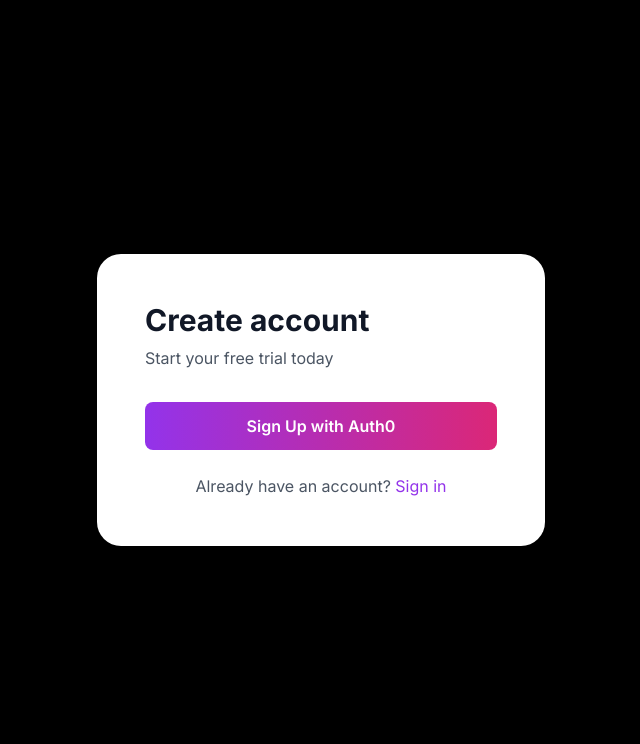
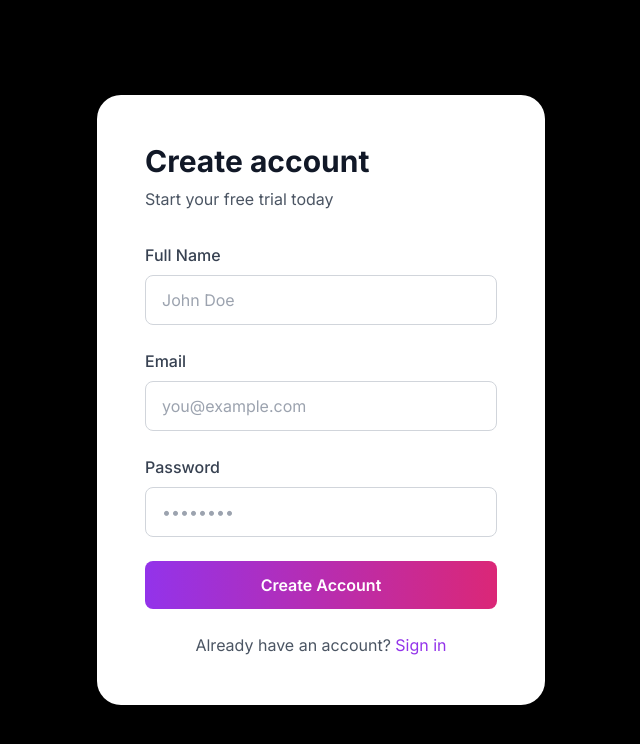
Before and after one commit to RonaldoGaitan/core-insight-analytics, a Next.js app in the folder frontend/: page /signup in a window 1280 px wide. Shown: the top 744 px of the page, without its empty margins (319-959 px from the left). Built offline with nearby package versions, Linux system fonts and the light colour scheme.

Commit message:
Remove Auth0 integration to avoid costs, revert to basic forms

```diff
--- a/frontend/package.json
+++ b/frontend/package.json
@@ -9,7 +9,6 @@
     "lint": "next lint"
   },
   "dependencies": {
-    "@auth0/nextjs-auth0": "^4.23.1",
     "@supabase/supabase-js": "^2.39.0",
     "axios": "^1.6.0",
     "next": "15.1.11",
--- a/frontend/src/app/login/page.tsx
+++ b/frontend/src/app/login/page.tsx
@@ -7,12 +7,30 @@
         <h2 className="text-3xl font-bold text-gray-900 mb-2">Welcome back</h2>
         <p className="text-gray-600 mb-8">Sign in to access your account</p>
 
-        <a
-          href="/api/auth/login"
-          className="block w-full py-3 bg-gradient-to-r from-purple-600 to-pink-600 text-white rounded-lg font-semibold hover:opacity-90 transition text-center"
-        >
-          Sign In with Auth0
-        </a>
+        <form className="space-y-6">
+          <div>
+            <label className="block font-medium text-gray-700 mb-2">Email</label>
+            <input
+              type="email"
+              placeholder="you@example.com"
+              className="w-full px-4 py-3 border border-gray-300 rounded-lg focus:outline-none focus:ring-2 focus:ring-purple-600"
+            />
+          </div>
+          <div>
+            <label className="block font-medium text-gray-700 mb-2">Password</label>
+            <input
+              type="password"
+              placeholder="••••••••"
+              className="w-full px-4 py-3 border border-gray-300 rounded-lg focus:outline-none focus:ring-2 focus:ring-purple-600"
+            />
+          </div>
+          <button
+            type="submit"
+            className="w-full py-3 bg-gradient-to-r from-purple-600 to-pink-600 text-white rounded-lg font-semibold hover:opacity-90 transition"
+          >
+            Sign In
+          </button>
+        </form>
 
         <div className="text-center mt-6 text-gray-600">
           Don't have an account? <a href="/signup" className="text-purple-600 hover:underline">Sign up</a>
--- a/frontend/src/app/signup/page.tsx
+++ b/frontend/src/app/signup/page.tsx
@@ -7,12 +7,38 @@
         <h2 className="text-3xl font-bold text-gray-900 mb-2">Create account</h2>
         <p className="text-gray-600 mb-8">Start your free trial today</p>
 
-        <a
-          href="/api/auth/login?screen_hint=signup"
-          className="block w-full py-3 bg-gradient-to-r from-purple-600 to-pink-600 text-white rounded-lg font-semibold hover:opacity-90 transition text-center"
-        >
-          Sign Up with Auth0
-        </a>
+        <form className="space-y-6">
+          <div>
+            <label className="block font-medium text-gray-700 mb-2">Full Name</label>
+            <input
+              type="text"
+              placeholder="John Doe"
+              className="w-full px-4 py-3 border border-gray-300 rounded-lg focus:outline-none focus:ring-2 focus:ring-purple-600"
+            />
+          </div>
+          <div>
+            <label className="block font-medium text-gray-700 mb-2">Email</label>
+            <input
+              type="email"
+              placeholder="you@example.com"
+              className="w-full px-4 py-3 border border-gray-300 rounded-lg focus:outline-none focus:ring-2 focus:ring-purple-600"
+            />
+          </div>
+          <div>
+            <label className="block font-medium text-gray-700 mb-2">Password</label>
+            <input
+              type="password"
+              placeholder="••••••••"
+              className="w-full px-4 py-3 border border-gray-300 rounded-lg focus:outline-none focus:ring-2 focus:ring-purple-600"
+            />
+          </div>
+          <button
+            type="submit"
+            className="w-full py-3 bg-gradient-to-r from-purple-600 to-pink-600 text-white rounded-lg font-semibold hover:opacity-90 transition"
+          >
+            Create Account
+          </button>
+        </form>
 
         <div className="text-center mt-6 text-gray-600">
           Already have an account? <a href="/login" className="text-purple-600 hover:underline">Sign in</a>
```
